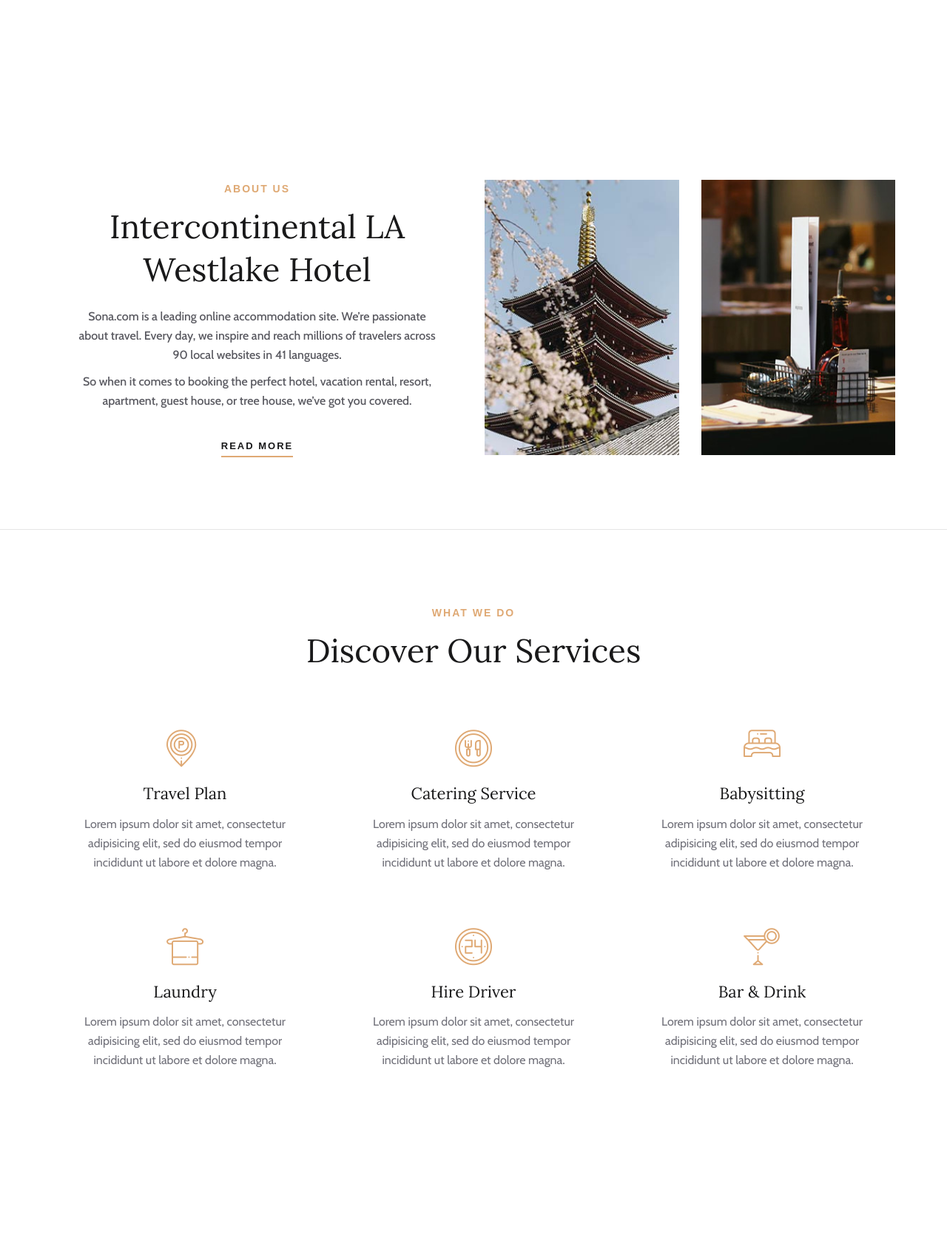
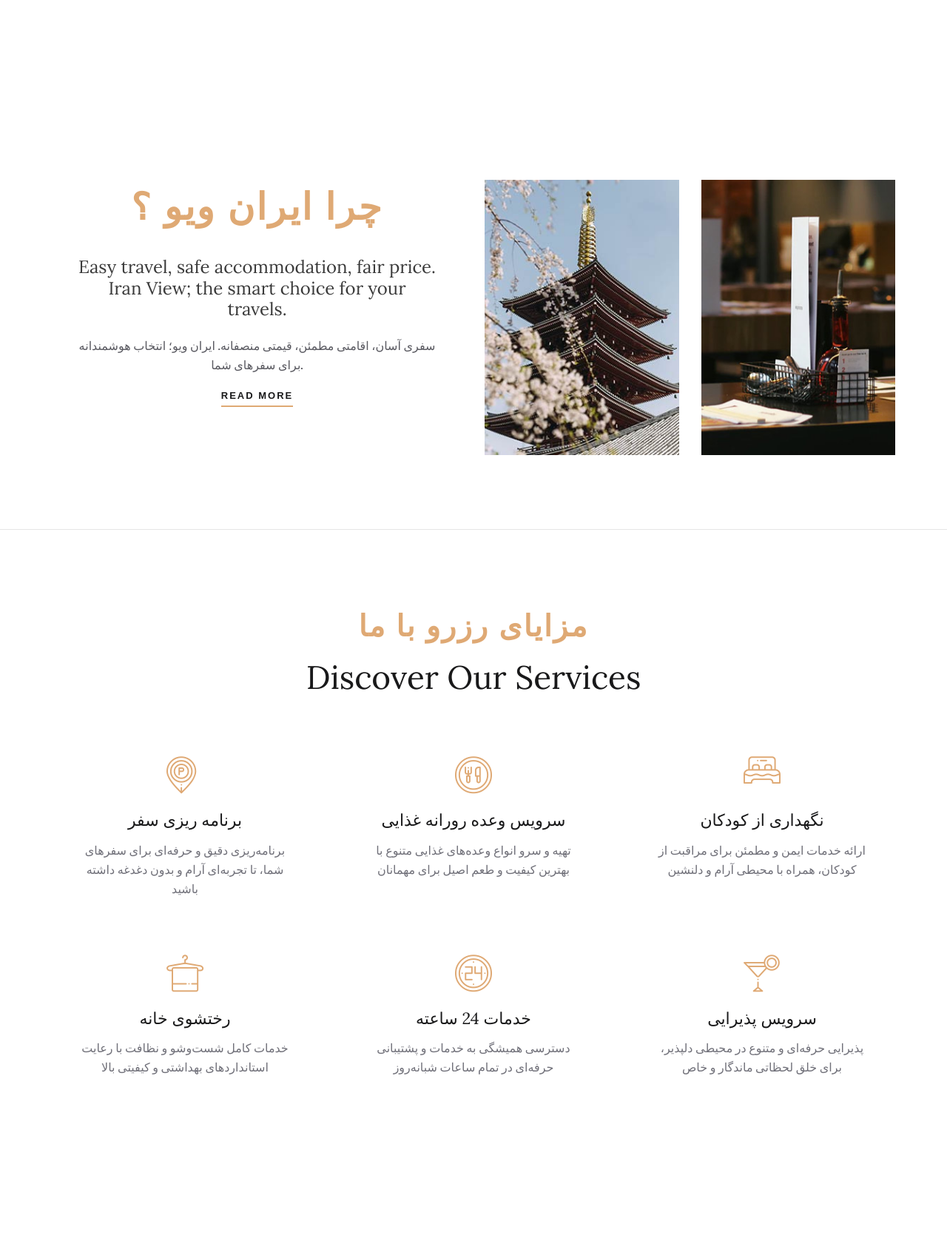
Before and after one commit to Nima6446/Book_Project, a Django app: page / in a window 1280 px wide. Shown: the part 761-2457 px from the top of the page at 74% size. Run offline with Django 5.2, Linux system fonts and the light colour scheme; data that the repository does not hold is empty; some libraries are stand-ins or nearby versions.

Commit message:
Servises part n index page

```diff
--- a/home/templates/home/index.html
+++ b/home/templates/home/index.html
@@ -70,14 +70,12 @@
                 <div class="col-lg-6">
                     <div class="about-text">
                         <div class="section-title">
-                            <span>About Us</span>
-                            <h2>Intercontinental LA <br/>Westlake Hotel</h2>
+                            <span style="font-size: 50px">چرا ایران ویو ؟</span>
+                            <h4 style="color: rgb(59, 59, 59)"><br>Easy travel, safe accommodation, fair price. Iran
+                                View; the smart choice for your travels.</h4>
                         </div>
-                        <p class="f-para">Sona.com is a leading online accommodation site. We’re passionate about
-                            travel. Every day, we inspire and reach millions of travelers across 90 local websites in 41
-                            languages.</p>
-                        <p class="s-para">So when it comes to booking the perfect hotel, vacation rental, resort,
-                            apartment, guest house, or tree house, we’ve got you covered.</p>
+                        <p>سفری آسان، اقامتی مطمئن، قیمتی منصفانه.
+                            ایران ویو؛ انتخاب هوشمندانه برای سفرهای شما.</p>
                         <a href="#" class="primary-btn about-btn">Read More</a>
                     </div>
                 </div>
@@ -104,7 +102,7 @@
             <div class="row">
                 <div class="col-lg-12">
                     <div class="section-title">
-                        <span>What We Do</span>
+                        <span style="font-size: 40px">مزایای رزرو با ما</span>
                         <h2>Discover Our Services</h2>
                     </div>
                 </div>
@@ -113,49 +111,43 @@
                 <div class="col-lg-4 col-sm-6">
                     <div class="service-item">
                         <i class="flaticon-036-parking"></i>
-                        <h4>Travel Plan</h4>
-                        <p>Lorem ipsum dolor sit amet, consectetur adipisicing elit, sed do eiusmod tempor incididunt ut
-                            labore et dolore magna.</p>
+                        <h4>برنامه ریزی سفر</h4>
+                        <p>برنامه‌ریزی دقیق و حرفه‌ای برای سفرهای شما، تا تجربه‌ای آرام و بدون دغدغه داشته باشید</p>
                     </div>
                 </div>
                 <div class="col-lg-4 col-sm-6">
                     <div class="service-item">
                         <i class="flaticon-033-dinner"></i>
-                        <h4>Catering Service</h4>
-                        <p>Lorem ipsum dolor sit amet, consectetur adipisicing elit, sed do eiusmod tempor incididunt ut
-                            labore et dolore magna.</p>
+                        <h4>سرویس وعده رورانه غذایی</h4>
+                        <p>تهیه و سرو انواع وعده‌های غذایی متنوع با بهترین کیفیت و طعم اصیل برای مهمانان</p>
                     </div>
                 </div>
                 <div class="col-lg-4 col-sm-6">
                     <div class="service-item">
                         <i class="flaticon-026-bed"></i>
-                        <h4>Babysitting</h4>
-                        <p>Lorem ipsum dolor sit amet, consectetur adipisicing elit, sed do eiusmod tempor incididunt ut
-                            labore et dolore magna.</p>
+                        <h4>نگهداری از کودکان</h4>
+                        <p>ارائه خدمات ایمن و مطمئن برای مراقبت از کودکان، همراه با محیطی آرام و دلنشین</p>
                     </div>
                 </div>
                 <div class="col-lg-4 col-sm-6">
                     <div class="service-item">
                         <i class="flaticon-024-towel"></i>
-                        <h4>Laundry</h4>
-                        <p>Lorem ipsum dolor sit amet, consectetur adipisicing elit, sed do eiusmod tempor incididunt ut
-                            labore et dolore magna.</p>
+                        <h4>رختشوی خانه</h4>
+                        <p>خدمات کامل شست‌وشو و نظافت با رعایت استانداردهای بهداشتی و کیفیتی بالا</p>
                     </div>
                 </div>
                 <div class="col-lg-4 col-sm-6">
                     <div class="service-item">
                         <i class="flaticon-044-clock-1"></i>
-                        <h4>Hire Driver</h4>
-                        <p>Lorem ipsum dolor sit amet, consectetur adipisicing elit, sed do eiusmod tempor incididunt ut
-                            labore et dolore magna.</p>
+                        <h4>خدمات 24 ساعته </h4>
+                        <p>دسترسی همیشگی به خدمات و پشتیبانی حرفه‌ای در تمام ساعات شبانه‌روز</p>
                     </div>
                 </div>
                 <div class="col-lg-4 col-sm-6">
                     <div class="service-item">
                         <i class="flaticon-012-cocktail"></i>
-                        <h4>Bar & Drink</h4>
-                        <p>Lorem ipsum dolor sit amet, consectetur adipisicing elit, sed do eiusmod tempor incididunt ut
-                            labore et dolore magna.</p>
+                        <h4>سرویس پذیرایی</h4>
+                        <p>پذیرایی حرفه‌ای و متنوع در محیطی دلپذیر، برای خلق لحظاتی ماندگار و خاص</p>
                     </div>
                 </div>
             </div>
--- a/site_settings/models.py
+++ b/site_settings/models.py
@@ -14,8 +14,7 @@
 
     class Meta:
         verbose_name = 'تنظیمات سایت'
-
-    verbose_name_plural = 'تنظیمات'
+        verbose_name_plural = 'تنظیمات'
 
     def __str__(self):
         return self.site_name
--- a/static/css/custom.css
+++ b/static/css/custom.css
@@ -24,3 +24,7 @@
     color:white;
     text-align: center;
 }
+
+#hero-desc {
+    font-size: 50px;
+}
--- a/static/css/style.css
+++ b/static/css/style.css
@@ -673,6 +673,7 @@
 .services-section {
 	padding-bottom: 60px;
 	border-top: 1px solid #e5e5e5;
+	cursor: default;
 }
 .services-section .section-title {
 	margin-bottom: 36px;
```
Also changed, not shown: media/images/slider/eiffel-tower-paris-arc-de-triomphe-les-invalides-aerial-3840x2160-7279.jpg (added), media/images/slider/vernazza-cinque-3840x2160-13110.jpg (added).
